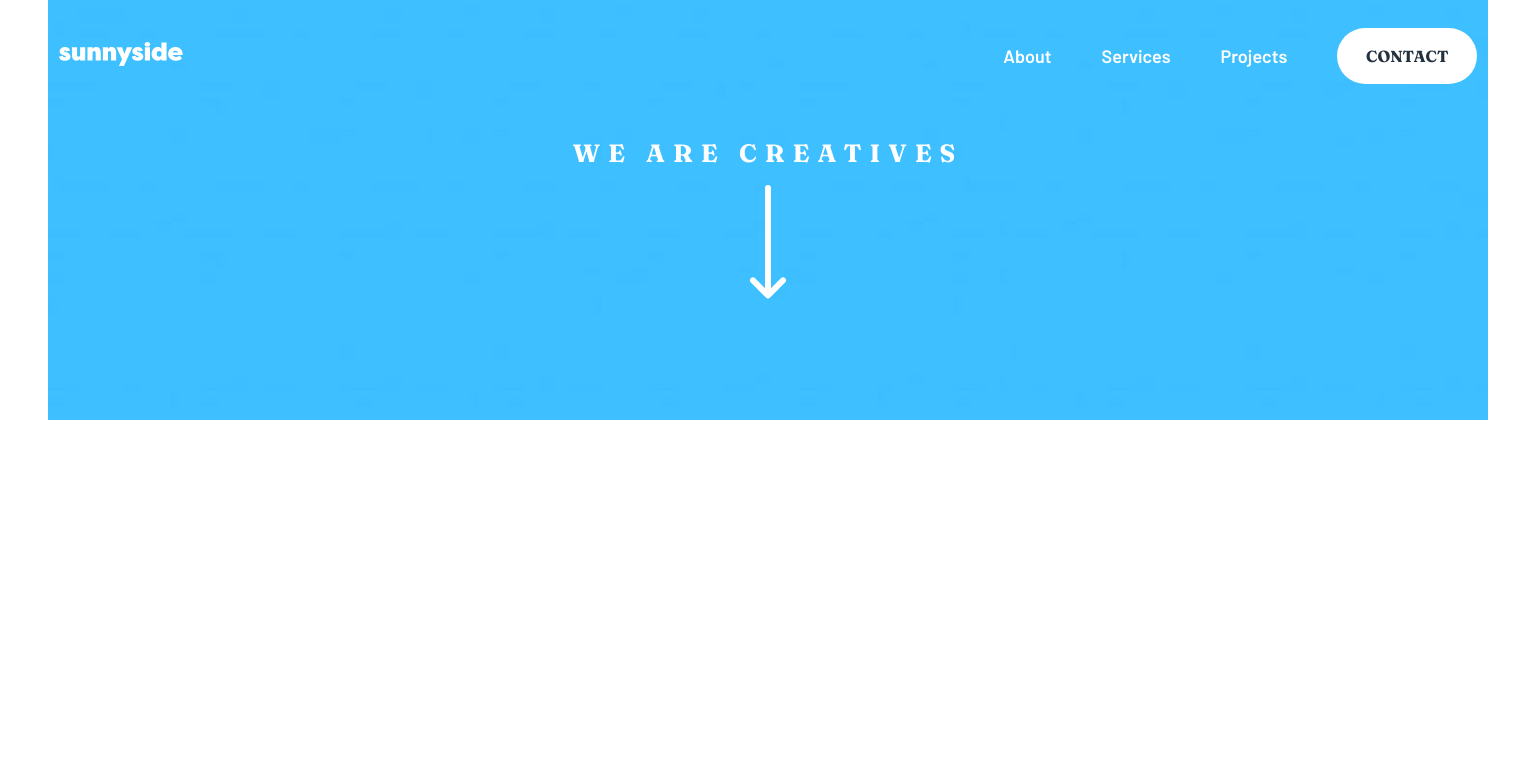
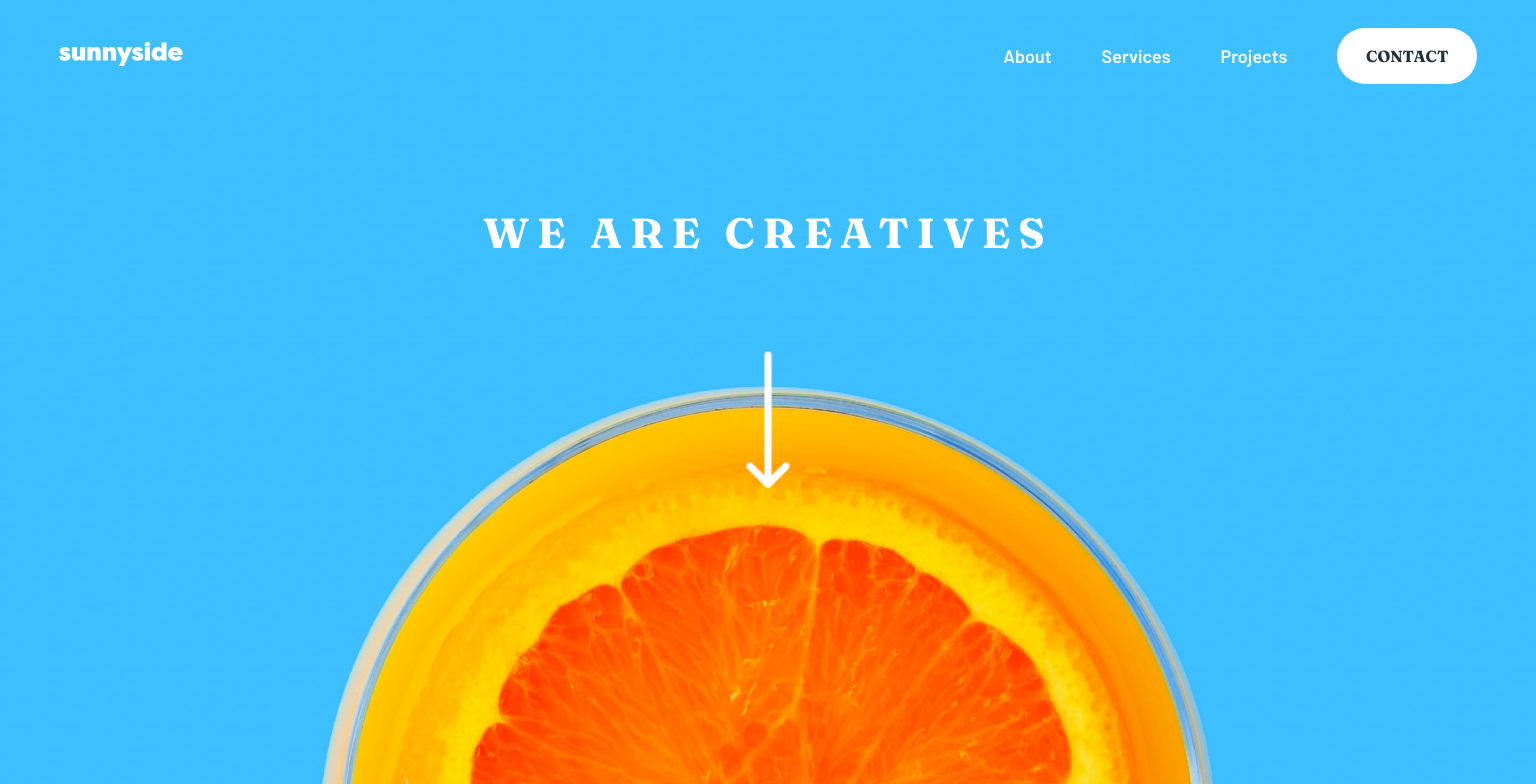
Before and after one commit to moniquedsilva/sunnyside-agency, a Vue app: page / in a window 1536 px wide. Shown: the top 784 px of the page. Built offline with nearby package versions, Linux system fonts and the light colour scheme.

Commit message:
feat: complete hero section

```diff
--- a/src/components/Hero/index.vue
+++ b/src/components/Hero/index.vue
@@ -1,36 +1,96 @@
 <template>
   <section class="hero">
     <h1 class="hero__title">We are creatives</h1>
-    <img src="assets/icons/icon-arrow-down.svg" alt="arrow-down" />
+    <a href="/#about">
+      <img
+        src="assets/icons/icon-arrow-down.svg"
+        alt="arrow-down"
+        class="hero__arrow"
+      />
+    </a>
   </section>
 </template>
 
-<script>
-/*export default {
-  data() {
-    return {
-      title: 'Hello',
-    }
-  },
-}*/
-</script>
 <style lang="scss">
 .hero {
   display: flex;
   flex-direction: column;
   justify-content: center;
   align-items: center;
-  width: 100%;
-  height: 26.25rem;
+  width: 100vw;
+  height: 100vh;
   background: url('../../../public/assets/images/mobile/image-header.jpg')
-    center/cover no-repeat;
+    bottom/cover no-repeat hsla(200, 100%, 62%, 1);
   text-align: center;
   &__title {
-    width: 66%;
+    width: 68%;
+    margin: 1rem 0 2.8rem 0;
     font: 1.5625rem $fraunces;
     letter-spacing: 8px;
     text-transform: uppercase;
     color: $white;
   }
+  &__arrow {
+    animation: stretch infinite 2s linear 0s;
+  }
+}
+
+@keyframes stretch {
+  0% {
+    transform: scale(1);
+  }
+  50% {
+    transform: scale(1.2);
+  }
+  100% {
+    transform: scale(1);
+  }
+}
+
+@media (min-width: 48em) {
+  .hero {
+    justify-content: center;
+    background-image: url('../../../public/assets/images/desktop/image-header.jpg');
+    &__title {
+      width: 80%;
+      font-size: 2.625rem;
+    }
+    &__arrow {
+      margin: 0 0 3rem 0;
+    }
+  }
+}
+
+@media (min-width: 64em) {
+  .hero {
+    &__title {
+      margin: 0 0 4rem 0;
+    }
+    &__arrow {
+      margin: 0 0 6rem 0;
+    }
+  }
+}
+@media (min-width: 83em) {
+  .hero {
+    &__title {
+      margin: 0 0 3rem 0;
+    }
+    &__arrow {
+      margin: 0 0 10.5rem 0;
+    }
+  }
+}
+
+@media (min-width: 90em) {
+  .hero {
+    &__title {
+      margin: 0 0 6.5rem 0;
+      font-size: 2.625rem;
+    }
+    &__arrow {
+      margin: 0 0 7rem 0;
+    }
+  }
 }
 </style>
```
